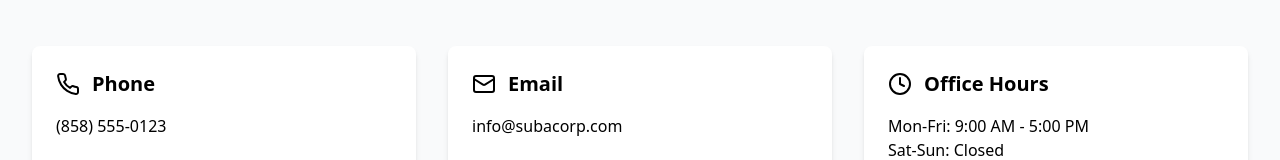
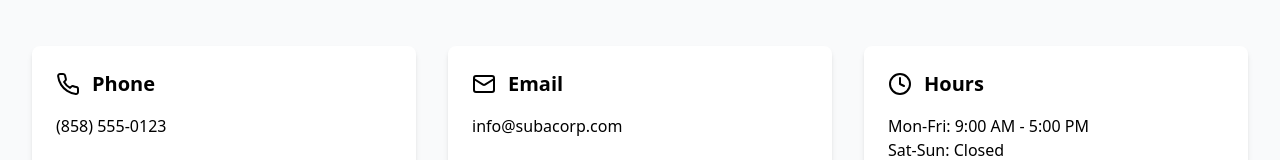
Before and after one commit to WilliamGiammona/subacorp, a Next.js app: page /contact in a window 1280 px wide. Shown: the part 214-374 px from the top of the page. Built offline with nearby package versions, Linux system fonts and the light colour scheme.

Commit message:
changed Office Hours to Hours

```diff
--- a/app/contact/page.tsx
+++ b/app/contact/page.tsx
@@ -39,7 +39,7 @@ export default function Contact() {
           <div className="bg-white dark:bg-gray-800 p-6 rounded-lg shadow-md hover:shadow-lg transition-shadow">
             <div className="flex items-center mb-4">
               <Clock className="h-6 w-6 text-primary mr-3" />
-              <h2 className="text-xl font-semibold">Office Hours</h2>
+              <h2 className="text-xl font-semibold">Hours</h2>
             </div>
             <p className="text-muted-foreground">Mon-Fri: 9:00 AM - 5:00 PM</p>
             <p className="text-muted-foreground">Sat-Sun: Closed</p>
```
